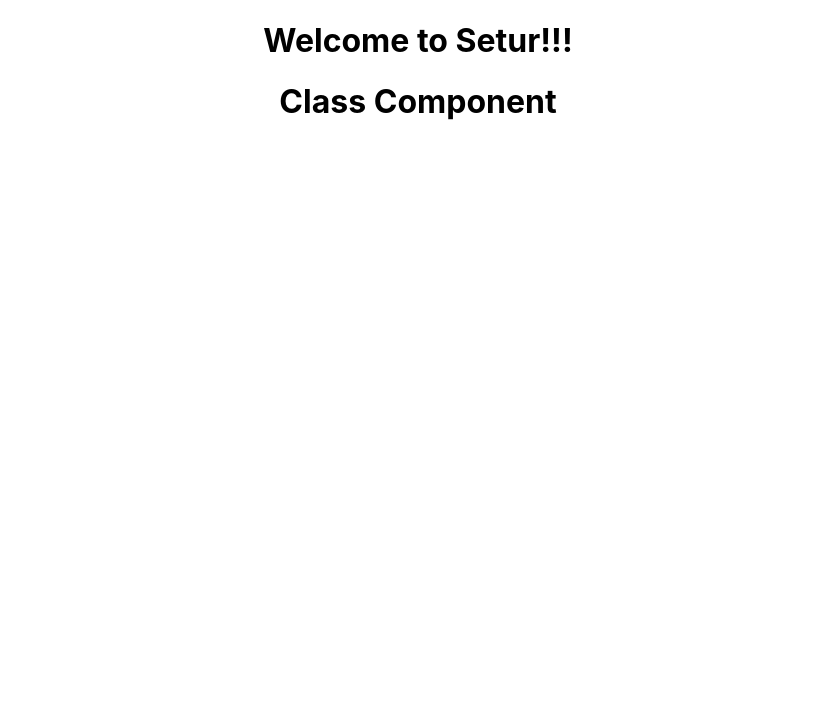
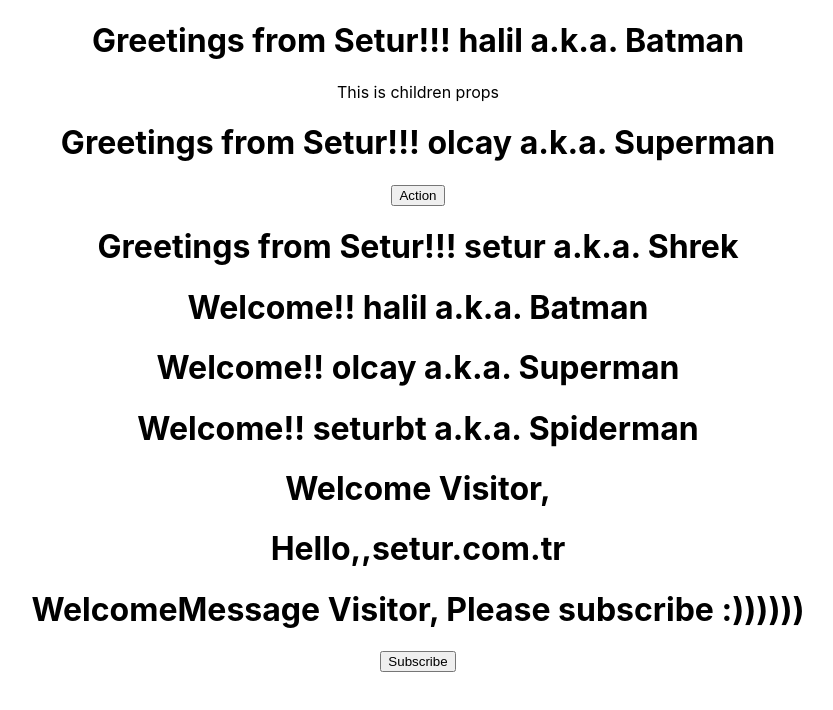
Before and after one commit to holcay92/MyReactCourse, a React (Create React App) app: page / in a window 1280 px wide. Shown: the top 710 px of the page, without its empty margins (222-1055 px from the left). Built offline with nearby package versions, Linux system fonts and the light colour scheme.

Commit message:
states topic examined

```diff
--- a/src/App.js
+++ b/src/App.js
@@ -1,15 +1,36 @@
+import React,{Component} from 'react';
 import logo from './logo.svg';
 import './App.css';
 import Greet from './components/Greet';
 import Welcome from './components/Welcome';
+import Hello from './components/Hello';
+import Message from './components/Message';
+import WelcomeMessage from './components/WelcomeMessage';
 
-function App() {
-  return (
-    <div className="App">
-      <Greet/>
-      <Welcome/>
-    </div>
-  );
+class App extends Component {
+  render(){
+
+      return (
+        <div className="App">
+          <Greet name="halil" heroName="Batman">
+            <p>This is children props</p>
+          </Greet>
+
+          <Greet name="olcay" heroName="Superman">
+            <button>Action</button>
+          </Greet>
+
+         <Greet name="setur"  heroName="Shrek"/>
+         <Welcome name="halil" heroName="Batman"/>
+         <Welcome name="olcay" heroName="Superman"/>
+         <Welcome name="seturbt" heroName="Spiderman"/>
+         <Message name="halil" heroName="flyingSpur"/>
+         <Hello/>
+         <WelcomeMessage/>
+
+        </div>
+      );
+  }
 }
 
 export default App;
--- a/src/components/Greet.js
+++ b/src/components/Greet.js
@@ -4,7 +4,17 @@ function Greet(){
     return <h1>Welcome to Setur!!</h1>
 }*/
 
-const Greet = ()=> <h1>Welcome to Setur!!!</h1>
+//es6 arrow function
+const Greet = props=>{
+    console.log(props)
+    return (
+    <div>
+        <h1>
+            Greetings from Setur!!! {props.name} a.k.a. {props.heroName}</h1>
+            {props.children}
+    </div> //If there is nothing no problem in props.children
+    )
+}
 export default Greet;
 
 //export const Greet = ()=> <h1>Welcome to Setur!!!</h1>
--- /dev/null
+++ b/src/components/Hello.js
@@ -0,0 +1,16 @@
+import React from "react";
+
+//This is JSX version
+
+const Hello = ()=>{
+    // return(
+    //     <div>
+    //         <h1>Hello Halil!</h1>
+    //     </div>
+    // )
+    return React.createElement('div',
+                                null,
+                                React.createElement('h1',null,'Hello,,setur.com.tr'))
+}
+
+export default Hello;
--- /dev/null
+++ b/src/components/Message.js
@@ -0,0 +1,15 @@
+import React, {Component} from 'react'
+
+class Message extends Component {
+
+
+
+    render(){
+        return  (<h1>
+            Welcome Visitor,
+            </h1>)
+
+    }
+}
+
+export default Message
--- a/src/components/Welcome.js
+++ b/src/components/Welcome.js
@@ -2,7 +2,10 @@ import React,{Component} from "react";
 
 class Welcome extends Component{
     render(){
-        return  <h1>Class Component</h1>
+        return( <h1>
+            Welcome!! {this.props.name} a.k.a. {this.props.heroName}
+            </h1>)
+
     }
 }
 export default Welcome;
--- /dev/null
+++ b/src/components/WelcomeMessage.js
@@ -0,0 +1,26 @@
+import React,{Component} from "react";
+
+class WelcomeMessage extends Component{
+    constructor(){
+        super()
+        this.state={
+            message: ' WelcomeMessage Visitor, Please subscribe :))))))'
+        }
+    }
+
+    changeMessage(){
+        this.setState({
+            message:'Thank you for Subscribing'
+        })
+    }
+    render(){
+        return (
+            <div>
+                 <h1>  {this.state.message} </h1>
+                 <button onClick={()=> this.changeMessage()}>Subscribe</button>
+            </div>
+        )
+
+    }
+}
+export default WelcomeMessage;
```
